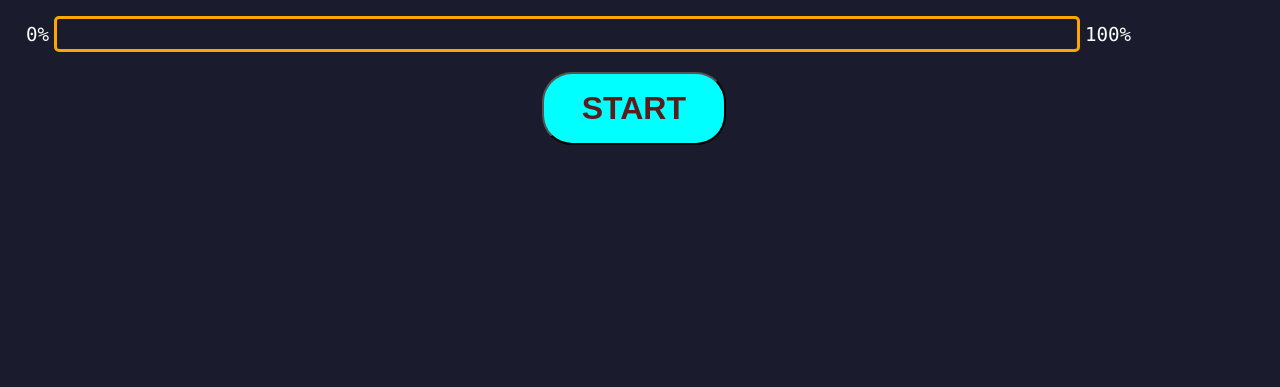
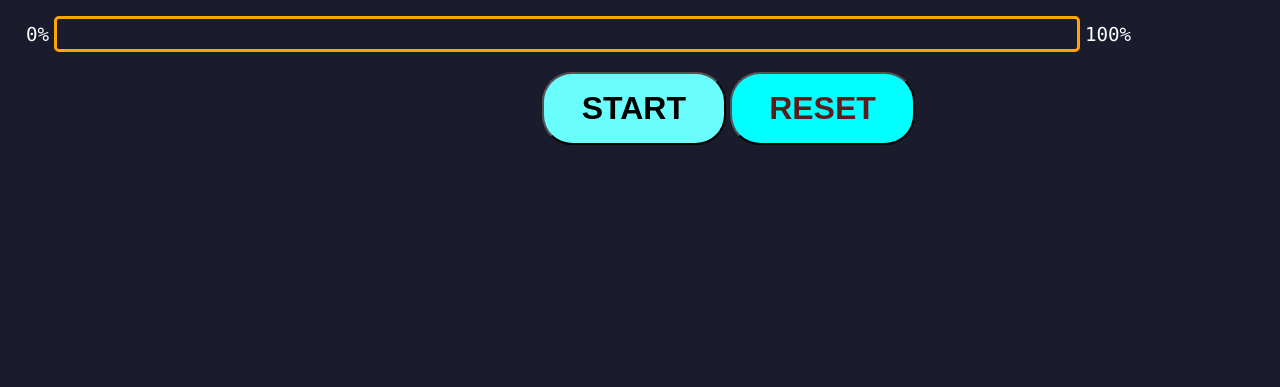
Before and after one commit to alondgr/training_app, a plain HTML site: page index.html in a window 1280 px wide. Shown: the part 413-800 px from the top of the page. Drawn offline with Linux system fonts and the light colour scheme.

Commit message:
added RESET button

```diff
--- a/index.html
+++ b/index.html
@@ -49,6 +49,7 @@
             <span>100%</span>
         </div>
         <button class="strt" id="strtBtn">START</button>
+        <button class="reset" id="resetBtn">RESET</button>
     </div>
     </div>
 </body>
--- a/myScript.js
+++ b/myScript.js
@@ -4,6 +4,12 @@ let initRound = 0;
 let totalRounds = 5;
 let initRest = 30000;
 let restTimer = initRest;
+
+let resetButton = document.getElementById("resetBtn");
+
+resetButton.addEventListener("click", function () {
+    location.reload();
+});
 //-------------------------------------------------
 // var audio = new Audio('https://github.com/alondgr/training_app/blob/main/start.mp3?raw=true');
 // audio.play();
--- a/style.css
+++ b/style.css
@@ -58,14 +58,16 @@ body {
   border-radius: 5px;
 }
 
-#strtBtn {
+#strtBtn,
+#resetBtn {
   font-size: 2em;
   padding: 0.5em;
   border-radius: 30px;
   font-weight: bold;
 }
 
-.strt {
+.strt,
+.reset {
   background-color: aqua;
   color: #5c1c1c;
   margin-top: 5px;
@@ -74,7 +76,8 @@ body {
   left: 42%;
 }
 
-.strt:hover {
+.strt,
+.reset:hover {
   background-color: rgb(106, 253, 253);
   color: black;
   cursor: pointer;
```
